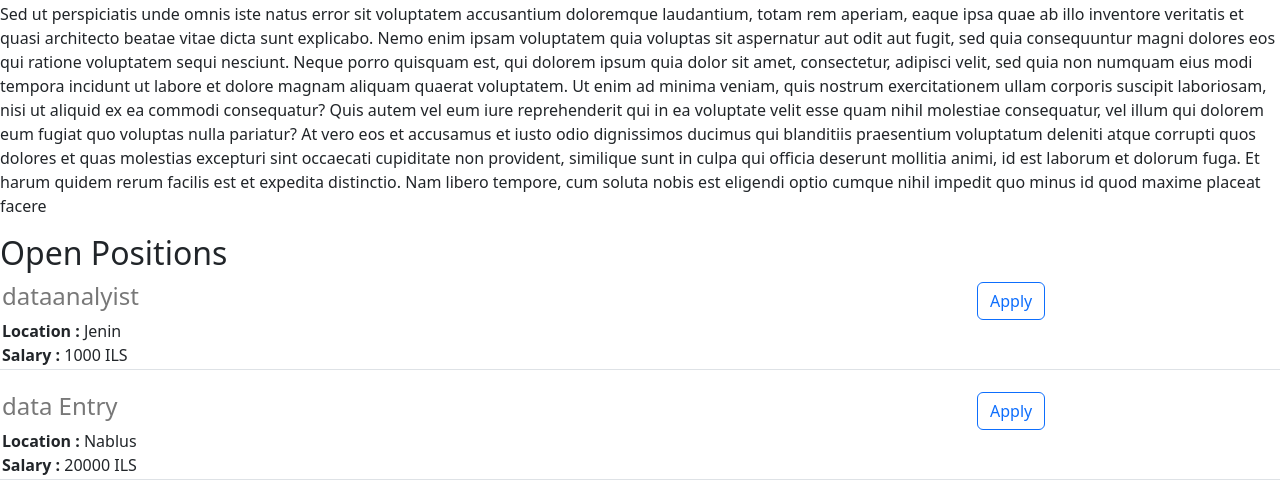
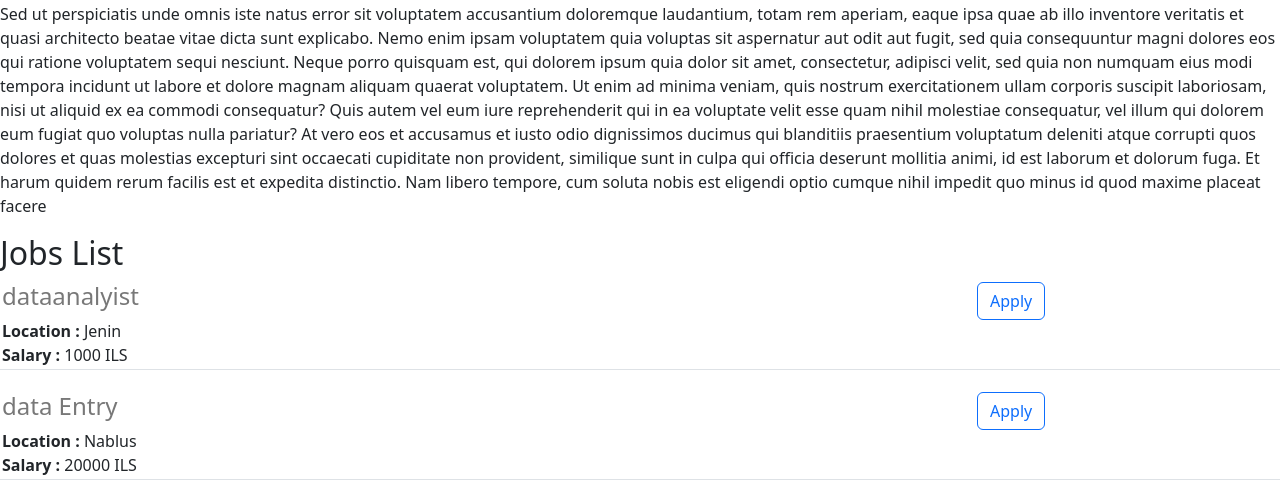
Before and after one commit to aalrub/web2, a Flask app: page / in a window 1280 px wide. Shown: the part 679-1163 px from the top of the page. Run offline with Flask 2, Linux system fonts and the light colour scheme.

```diff
--- a/templates/home.html
+++ b/templates/home.html
@@ -27,7 +27,7 @@
   Sed ut perspiciatis unde omnis iste natus error sit voluptatem accusantium doloremque laudantium, totam rem aperiam, eaque ipsa quae ab illo inventore veritatis et quasi architecto beatae vitae dicta sunt explicabo. Nemo enim ipsam voluptatem quia voluptas sit aspernatur aut odit aut fugit, sed quia consequuntur magni dolores eos qui ratione voluptatem sequi nesciunt. Neque porro quisquam est, qui dolorem ipsum quia dolor sit amet, consectetur, adipisci velit, sed quia non numquam eius modi tempora incidunt ut labore et dolore magnam aliquam quaerat voluptatem. Ut enim ad minima veniam, quis nostrum exercitationem ullam corporis suscipit laboriosam, nisi ut aliquid ex ea commodi consequatur? Quis autem vel eum iure reprehenderit qui in ea voluptate velit esse quam nihil molestiae consequatur, vel illum qui dolorem eum fugiat quo voluptas nulla pariatur? At vero eos et accusamus et iusto odio dignissimos ducimus qui blanditiis praesentium voluptatum deleniti atque corrupti quos dolores et quas molestias excepturi sint occaecati cupiditate non provident, similique sunt in culpa qui officia deserunt mollitia animi, id est laborum et dolorum fuga. Et harum quidem rerum facilis est et expedita distinctio. Nam libero tempore, cum soluta nobis est eligendi optio cumque nihil impedit quo minus id quod maxime placeat facere
   </p>
   <p>
-    <h2>Open Positions</h2>
+    <h2>Jobs List</h2>
     <div >
   {% for job in jobs %}
 {% include 'jobs.html' %}
```
